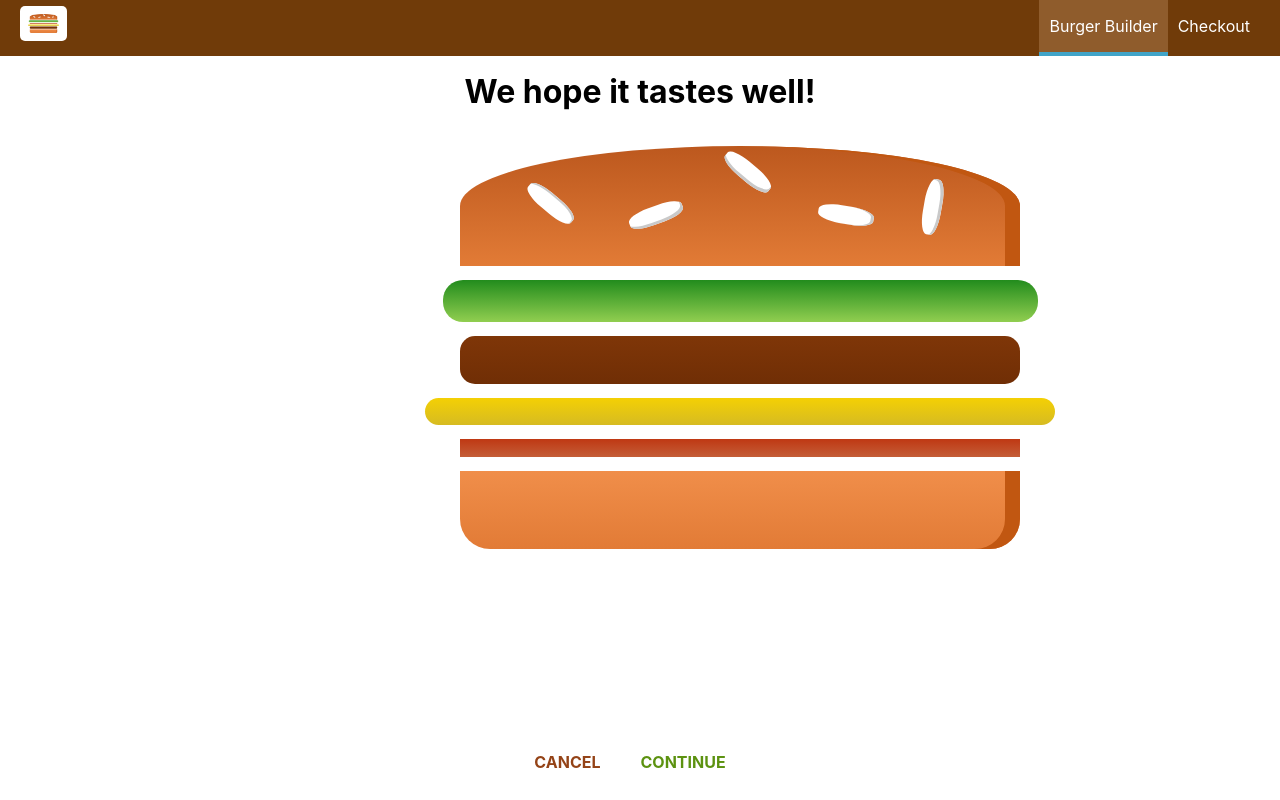
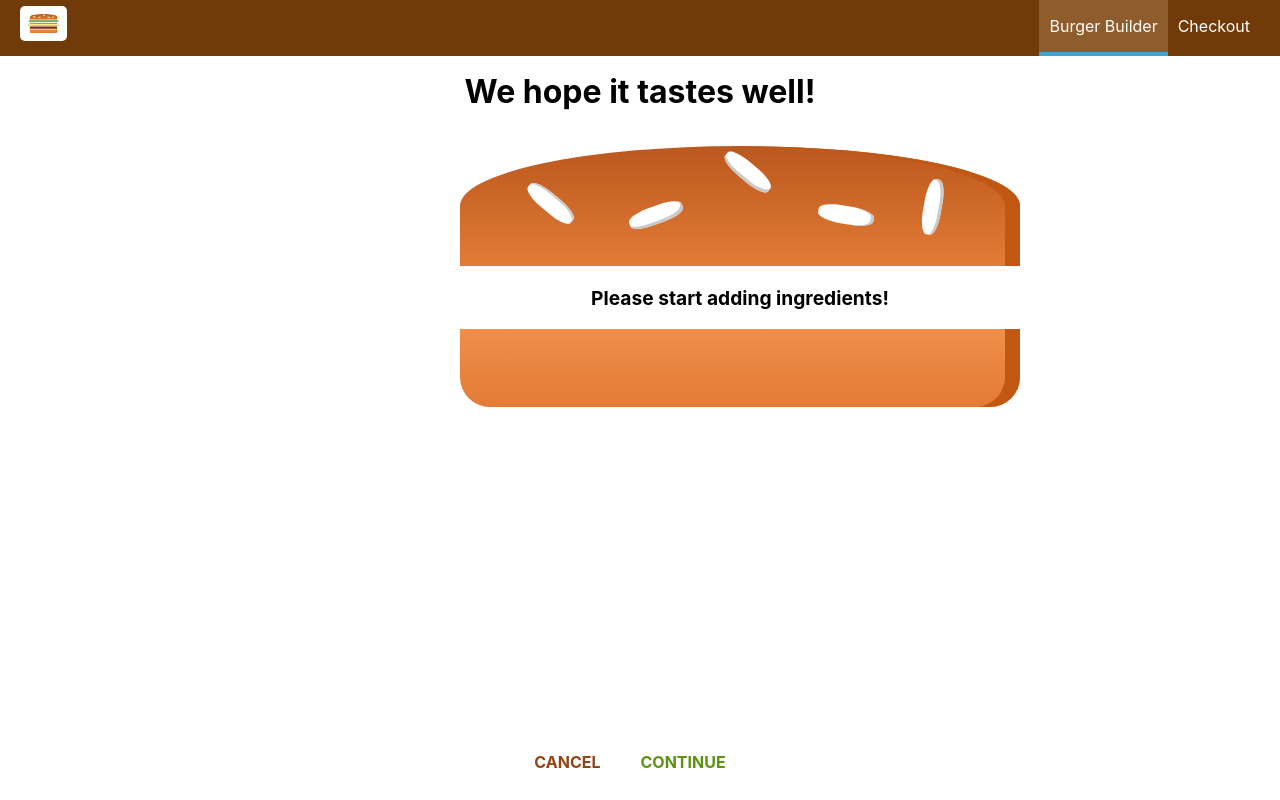
Before and after one commit to sunadoi/burger_builder, a React (Create React App) app: page /checkout in a window 1280 px wide. Built offline with nearby package versions, Linux system fonts and the light colour scheme.

Commit message:
queryparams

```diff
--- a/src/containers/BurgerBuilder/BurgerBuilder.js
+++ b/src/containers/BurgerBuilder/BurgerBuilder.js
@@ -122,8 +122,16 @@
     //   })
     //   .catch(error => {
     //     this.setState({loading: false, purchasing: false})
-    //   });
-    this.props.history.push('/checkout');
+    //   })
+    const queryParams = [];
+    for (let i in this.state.ingredients) {
+      queryParams.push(encodeURIComponent(i) + '=' + encodeURIComponent(this.state.ingredients[i]));
+    }
+    const queryString = queryParams.join('&');
+    this.props.history.push({
+      pathname: '/checkout',
+      search: '?' + queryString
+    });
   }
 
   render () {
--- a/src/containers/Checkout/Checkout.js
+++ b/src/containers/Checkout/Checkout.js
@@ -10,6 +10,16 @@
       cheese: 1,
       bacon: 1
     }
+  }
+
+  componentDidMount () {
+    const query = new URLSearchParams(this.props.location.search);
+    const ingredients = {};
+    for (let param of query.entries()) {
+      // ['salad', '1']
+      ingredients[param[0]] = +param[1]; //'1'を1にしている
+    }
+    this.setState({ingredients: ingredients});
   }
 
   checkoutCancelledHandler = () => {
```
